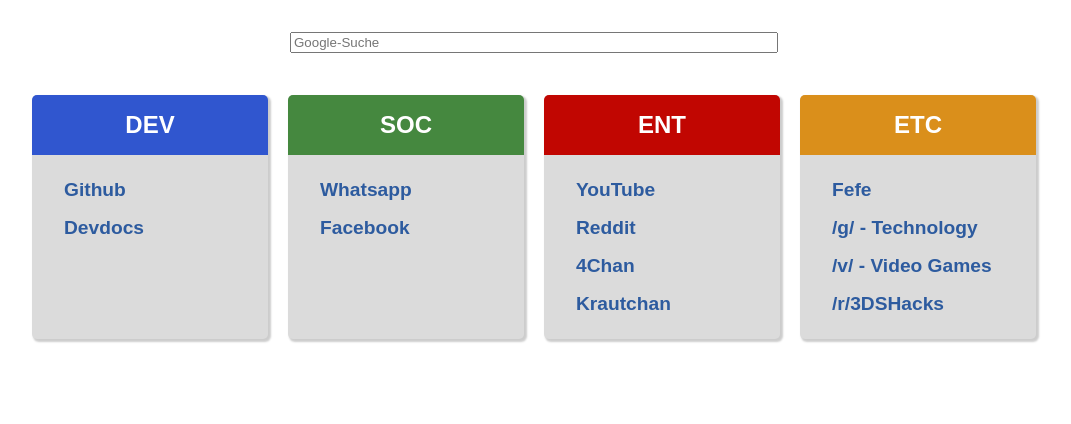
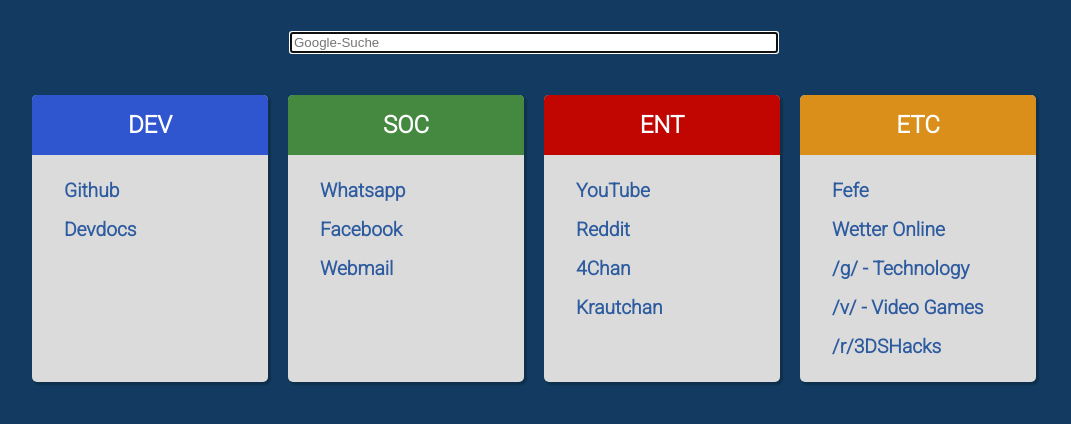
Before and after one commit to SilentFlyBy/spage, a plain HTML site: page index.html in a window 1280 px wide. Shown: the whole page, without its empty margins (106-1177 px from the left). Drawn offline with Linux system fonts and the light colour scheme.

Commit message:
changed colors, added wetteronline

```diff
--- a/index.html
+++ b/index.html
@@ -1,21 +1,25 @@
 <!DOCTYPE html>
 <html>
+
 <head>
   <title>Startseite</title>
   <meta charset="utf-8" />
 
   <link rel="stylesheet" href="res/css/styles.css" type="text/css" />
+
+  <link href="https://fonts.googleapis.com/css?family=Roboto:300" rel="stylesheet">
 </head>
 
 <body>
   <header>
-      <form action="http://www.google.com/search" method="get"><input type="text" name="q" placeholder="Google-Suche"></form>
+    <form action="http://www.google.com/search" method="get"><input type="text" name="q" placeholder="Google-Suche" autofocus></form>
   </header>
 
   <main>
     <div class="flex-container">
       <div class="link-box" id="box-1">
-        <div class="headline"><h2>DEV</h2></div>
+        <div class="headline">
+          <h2>DEV</h2></div>
         <ul>
           <li><a href="http://github.com">Github</a></li>
           <li><a href="http://devdocs.io">Devdocs</a></li>
@@ -23,15 +27,18 @@
       </div>
 
       <div class="link-box" id="box-2">
-        <div class="headline"><h2>SOC</h2></div>
+        <div class="headline">
+          <h2>SOC</h2></div>
         <ul>
           <li><a href="http://web.whatsapp.com">Whatsapp</a></li>
           <li><a href="http://facebook.de">Facebook</a></li>
+          <li><a href="http://webmail.moldtmann.de">Webmail</a></li>
         </ul>
       </div>
 
       <div class="link-box" id="box-3">
-        <div class="headline"><h2>ENT</h2></div>
+        <div class="headline">
+          <h2>ENT</h2></div>
         <ul>
           <li><a href="http://de.youtube.com">YouTube</a></li>
           <li><a href="http://reddit.com">Reddit</a></li>
@@ -41,9 +48,11 @@
       </div>
 
       <div class="link-box" id="box-4">
-        <div class="headline"><h2>ETC</h2></div>
+        <div class="headline">
+          <h2>ETC</h2></div>
         <ul>
           <li><a href="https://blog.fefe.de">Fefe</a></li>
+          <li><a href="http://www.wetteronline.de">Wetter Online</a></li>
           <li><a href="http://boards.4chan.org/g">/g/ - Technology</a></li>
           <li><a href="http://boards.4chan.org/v">/v/ - Video Games</a></li>
           <li><a href="http://reddit.com/r/3dshacks">/r/3DSHacks</a></li>
@@ -57,4 +66,5 @@
 
   </footer>
 </body>
+
 </html>
--- a/res/css/styles.css
+++ b/res/css/styles.css
@@ -1,91 +1,137 @@
-body {
+body
+{
+    font-family: 'Roboto', sans-serif;
+
     width: 1024px;
-  margin: 0px auto;
-  font-family: Arial;
+    margin: 0 auto;
+
+    background-color: #133b61;
 }
 
-header {
+header
+{
     margin-top: 2rem;
 }
-header form input {
-  margin: 0px auto;
+header form input
+{
     display: block;
+
     width: 30rem;
+    margin: 0 auto;
 }
 
-div.flex-container {
+div.flex-container
+{
     display: -webkit-flex;
-	display: flex;
-	-webkit-flex-direction: row;
+    display:         flex;
             flex-direction: row;
 
     margin-top: 2rem;
+
+    -webkit-flex-direction: row;
 }
 
-div.link-box {
+div.link-box
+{
+    margin: 10px;
+
+    border-radius: 5px;
+    background-color: #dbdbdb;
+    box-shadow: 2px 2px 2px 1px rgba(0, 0, 0, .2);
+
     -webkit-flex: auto;
             flex: 30rem;
-  margin: 10px;
-  border-radius: 5px;
-  box-shadow: 2px 2px 2px 1px rgba(0, 0, 0, 0.2);
-
-  background-color: #DBDBDB;
 }
 
 
-div.link-box div.headline {
-  background-color: #3056CF;
+div.link-box div.headline
+{
     padding: 1rem 0;
+
     border-top-left-radius: 5px;
     border-top-right-radius: 5px;
+    background-color: #3056cf;
 }
 
-div.link-box div.headline > h2 {
+div.link-box div.headline > h2
+{
+    margin: 0;
+
     text-align: center;
-  margin: 0;
-  color: #FFF;
+
+    color: #fff;
 }
 
-div.link-box ul {
+div.link-box ul
+{
+    margin-bottom: 0;
+    padding: 0;
+
     list-style-type: none;
-  padding: 0;
 }
 
-div.link-box ul a {
-  padding: 0.5rem 0;
+div.link-box ul a
+{
+    font-size: 1.2rem;
+    font-weight: bold;
+
+    display: block;
+
+    padding: .5rem 0;
+    padding-left: 2rem;
+
+    transition: all 300ms;
     text-decoration: none;
-  display: block;
-  padding-left: 2rem;
-  font-weight: bold;
-  font-size: 1.2rem;
-  color: #2D5B9F;
 
-  transition: all 300ms
+    color: #2d5b9f;
 }
-div.link-box ul a:hover {
-  background-color: #929292;
-  color: #FFF !important;
+div.link-box ul li:last-child a
+{
+    margin-bottom: 1rem;
+
+    border-bottom-right-radius: 5px;
+    border-bottom-left-radius: 5px;
+}
+div.link-box ul li:last-child a:hover
+{
+    margin-bottom: 0rem;
+}
+div.link-box ul a:hover
+{
+    font-style: italic;
+
     padding: 1.0rem 0;
     padding-left: 3rem;
-  font-style: italic;
+
+    color: #fff !important;
+    background-color: #5b5b5b;
 }
-div.link-box ul a:visited {
-  color: #2D5B9F;
+div.link-box ul li:hover ~ li a
+{
+    margin-bottom: 0rem !important;
+}
+div.link-box ul a:visited
+{
+    color: #2d5b9f;
 }
 
 
-div.link-box#box-1 div.headline {
-  background-color: #3056CF;
+div.link-box#box-1 div.headline
+{
+    background-color: #3056cf;
 }
 
-div.link-box#box-2 div.headline {
-  background-color: #45883F;
+div.link-box#box-2 div.headline
+{
+    background-color: #45883f;
 }
 
-div.link-box#box-3 div.headline {
-  background-color: #C10601;
+div.link-box#box-3 div.headline
+{
+    background-color: #c10601;
 }
 
-div.link-box#box-4 div.headline {
-  background-color: #DA8F1B;
+div.link-box#box-4 div.headline
+{
+    background-color: #da8f1b;
 }
```
Lines whose indentation alone changed are shown as unchanged.
